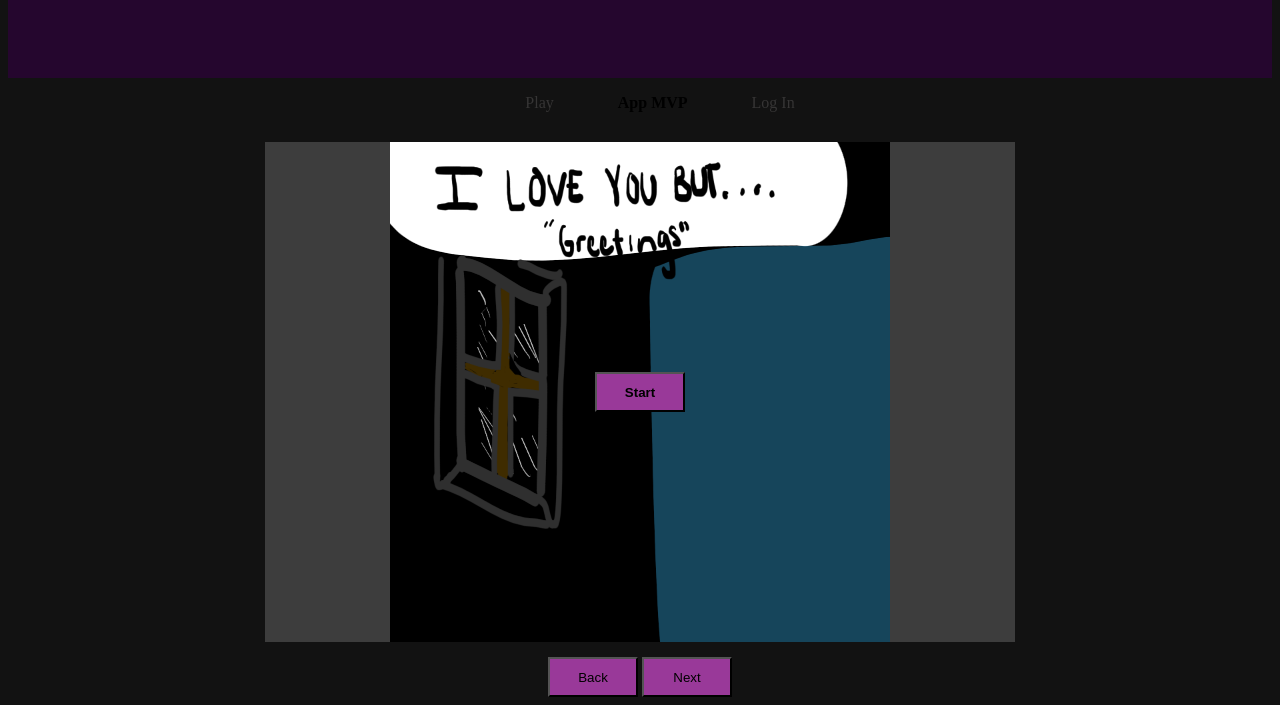
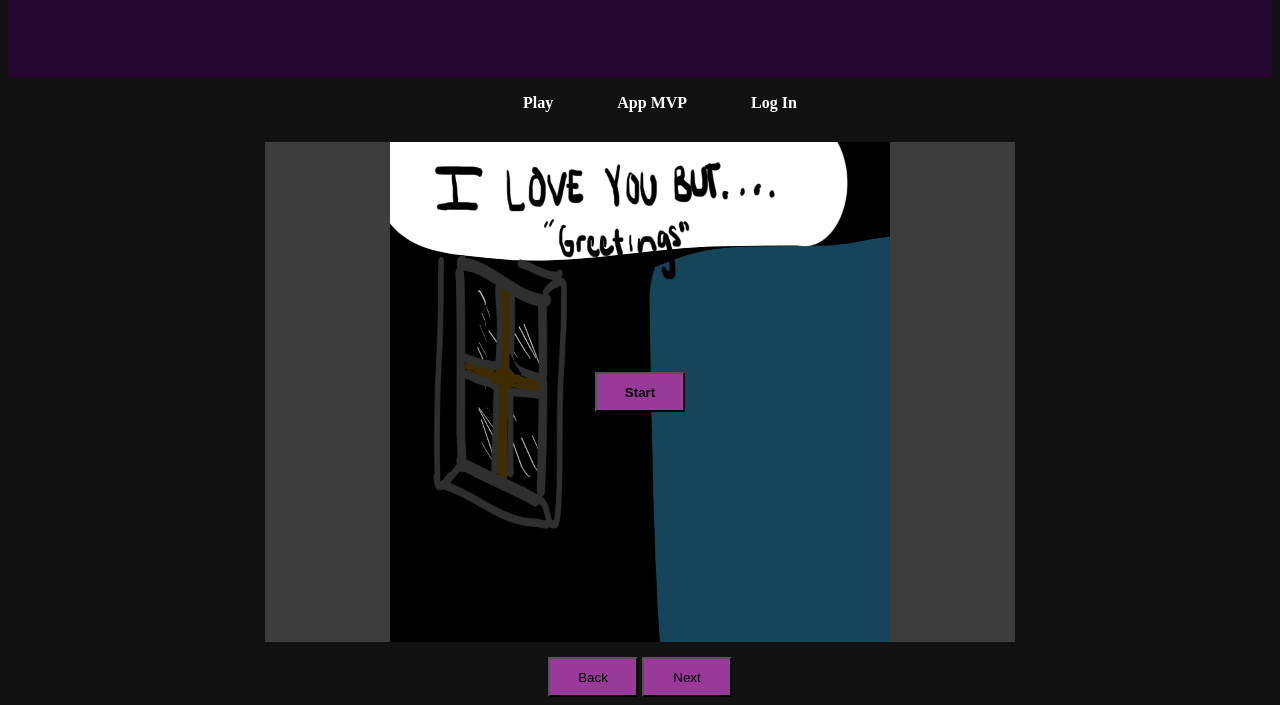
Before and after one commit to Blue-jeans/Learn-Tagalog, a plain HTML site: page Greetings.html in a window 1280 px wide. Shown: the part 130-835 px from the top of the page. Drawn offline with nearby package versions, Linux system fonts and the light colour scheme.

Commit message:
made the links text white for more clarity and better interface

```diff
--- a/Greetings.css
+++ b/Greetings.css
@@ -11,3 +11,7 @@
     height: 500px;
     width:500px;
 }
+a {
+    text-decoration: none;
+    color: white;
+  }
--- a/Greetings.html
+++ b/Greetings.html
@@ -18,9 +18,9 @@
     <!-- nav bar menu -->
     <div id="navBarro">
         <ul>
-            <li>Play</li>
+            <li><a href="index.html">Play</li>
             <li><a href="appmvp.html">App MVP</a></li>
-            <li>Log In</li>
+            <li><a href="#">Log In</a></li>
         </ul>
     </div>
     <!-- middleDiv SCREEn -->
--- a/appmvp.css
+++ b/appmvp.css
@@ -22,7 +22,7 @@ ul {
   }
   a {
     text-decoration: none;
-    color: #000000;
+    color: white;
   }
   a:hover,
   a:active {
--- a/indexcss.css
+++ b/indexcss.css
@@ -22,7 +22,7 @@ ul {
   }
   a {
     text-decoration: none;
-    color: #000000;
+    color: white;
   }
   a:hover,
   a:active {
```
Also changed, not shown: appmvp.html (+3 -3 lines), index.html (+2 -2 lines).
